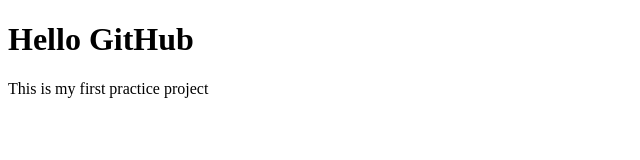
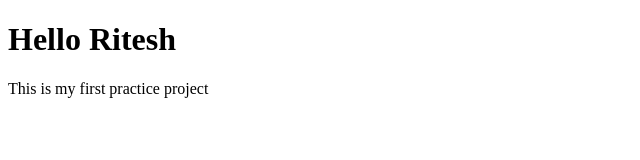
Before and after one commit to Riteshkr4757/github-practice, a plain HTML site: page index.html in a window 1280 px wide. Shown: the full height of the page, 0-640 px from the left. Drawn offline with Linux system fonts and the light colour scheme.

Commit message:
Change header from 'Hello GitHub' to 'Hello Ritesh'

```diff
--- a/index.html
+++ b/index.html
@@ -4,7 +4,7 @@
   <title>My First GitHub Project.</title>
   </head>
   <body>
-    <h1>Hello GitHub</h1>
+    <h1>Hello Ritesh</h1>
     <p>This is my first practice project</p>
   </body>
 </html>
```
